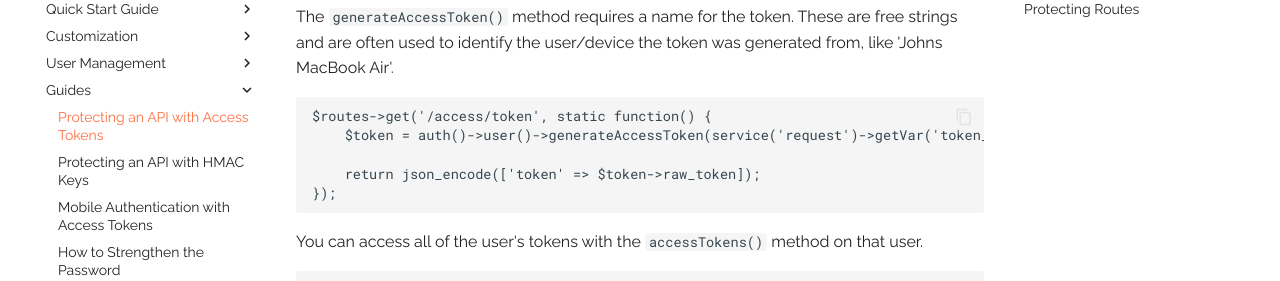
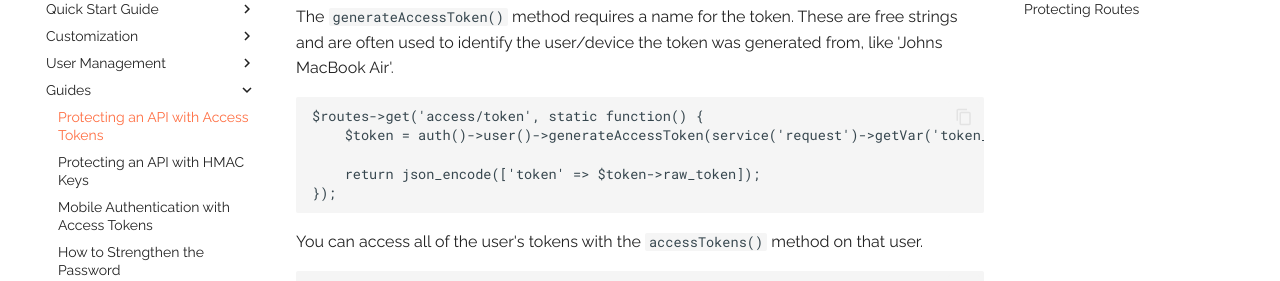
Before and after one commit to codeigniter4/shield, an MkDocs documentation site: the page built from docs/guides/api_tokens.md, in a window 1280 px wide and 900 px high, scrolled down 413 px. Shown: the part 153-434 px from the top of the window. Built offline with MkDocs 1.6.1 and Material for MkDocs 9.7.7, drawn with Linux system fonts in a browser that asks for light colours; comment, search, counter and statistics services are not loaded; a style sheet for code colours, icons or effects is not loaded.

````diff
--- a/docs/guides/api_tokens.md
+++ b/docs/guides/api_tokens.md
@@ -11,7 +11,7 @@ Tokens are issued with the `generateAccessToken()` method on the user. This retu
 The `generateAccessToken()` method requires a name for the token. These are free strings and are often used to identify the user/device the token was generated from, like 'Johns MacBook Air'.
 
 ```php
-$routes->get('/access/token', static function() {
+$routes->get('access/token', static function() {
     $token = auth()->user()->generateAccessToken(service('request')->getVar('token_name'));
 
     return json_encode(['token' => $token->raw_token]);
````
Also changed, not shown: docs/guides/api_hmac_keys.md (+1 -1 lines).
